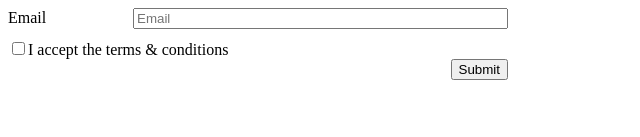
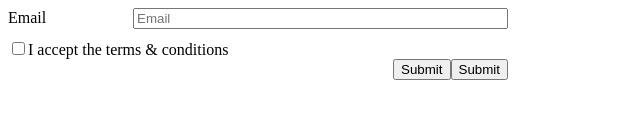
Before and after one commit to thetjyoung/angular-test, an Angular app: page / in a window 1280 px wide. Shown: the part 163-300 px from the top of the page, without its empty margins (0-640 px from the left). Built offline with nearby package versions, Linux system fonts and the light colour scheme.

Commit message:
Make the last name required

```diff
--- a/src/app/app.module.ts
+++ b/src/app/app.module.ts
@@ -4,7 +4,7 @@ import { BrowserModule } from '@angular/platform-browser';
 import { AppRoutingModule } from './app-routing.module';
 import { AppComponent } from './app.component';
 import { SimpleFormComponent } from './simple-form/simple-form.component';
-import { FormsModule } from '@angular/forms';
+import { FormsModule, ReactiveFormsModule } from '@angular/forms';
 
 @NgModule({
   declarations: [
@@ -14,7 +14,8 @@ import { FormsModule } from '@angular/forms';
   imports: [
     BrowserModule,
     AppRoutingModule,
-    FormsModule
+    FormsModule,
+    ReactiveFormsModule,
   ],
   providers: [],
   bootstrap: [AppComponent]
--- a/src/app/simple-form/simple-form.component.html
+++ b/src/app/simple-form/simple-form.component.html
@@ -12,9 +12,10 @@
       <label>First Name</label>
       <input type="text" placeholder="First name" [(ngModel)]="firstName" name="firstName" />
     </div>
-    <div class="line">
+    <div class="line" [class.error]="lastNameControl.invalid && lastNameControl.touched">
       <label>Last Name</label>
-      <input type="text" placeholder="Last name" [(ngModel)]="lastName" name="lastName" />
+      <input type="text" placeholder="Last name" [(ngModel)]="lastName" name="lastName" #lastNameControl="ngModel" required />
+      <span *ngIf="lastNameControl.invalid && lastNameControl.touched" >*Last name is required</span>
     </div>
     <div class="line">
         <label>Email</label>
@@ -26,7 +27,8 @@
       <label>I accept the terms & conditions</label>
     </div>
     <div>
-      <button (click)="printFormValues()">Submit</button>
+      <input type="submit" name="submit" id="submit" *ngIf="lastNameControl.invalid" (click)="submitFormValues()" />
+      <button (click)="submitFormValues()">Submit</button>
     </div>
   </div>
 </form>
--- a/src/app/simple-form/simple-form.component.sass
+++ b/src/app/simple-form/simple-form.component.sass
@@ -14,6 +14,16 @@ form
                 width: 75%
                 box-sizing: border-box
 
+            &.error
+                input
+                    border-color: red
+
+                span
+                    color: red
+                    font-size: 12px
+                    position: relative
+                    left: 25%
+
         div:last-of-type
             display: flex
             justify-content: flex-end
--- a/src/app/simple-form/simple-form.component.ts
+++ b/src/app/simple-form/simple-form.component.ts
@@ -39,7 +39,7 @@ export class SimpleFormComponent {
     this.selectedTitle = value
   }
 
-  printFormValues(): void {
+  submitFormValues(): void {
     console.log({
       title: this.selectedTitle,
       firstName: this.firstName,
```
